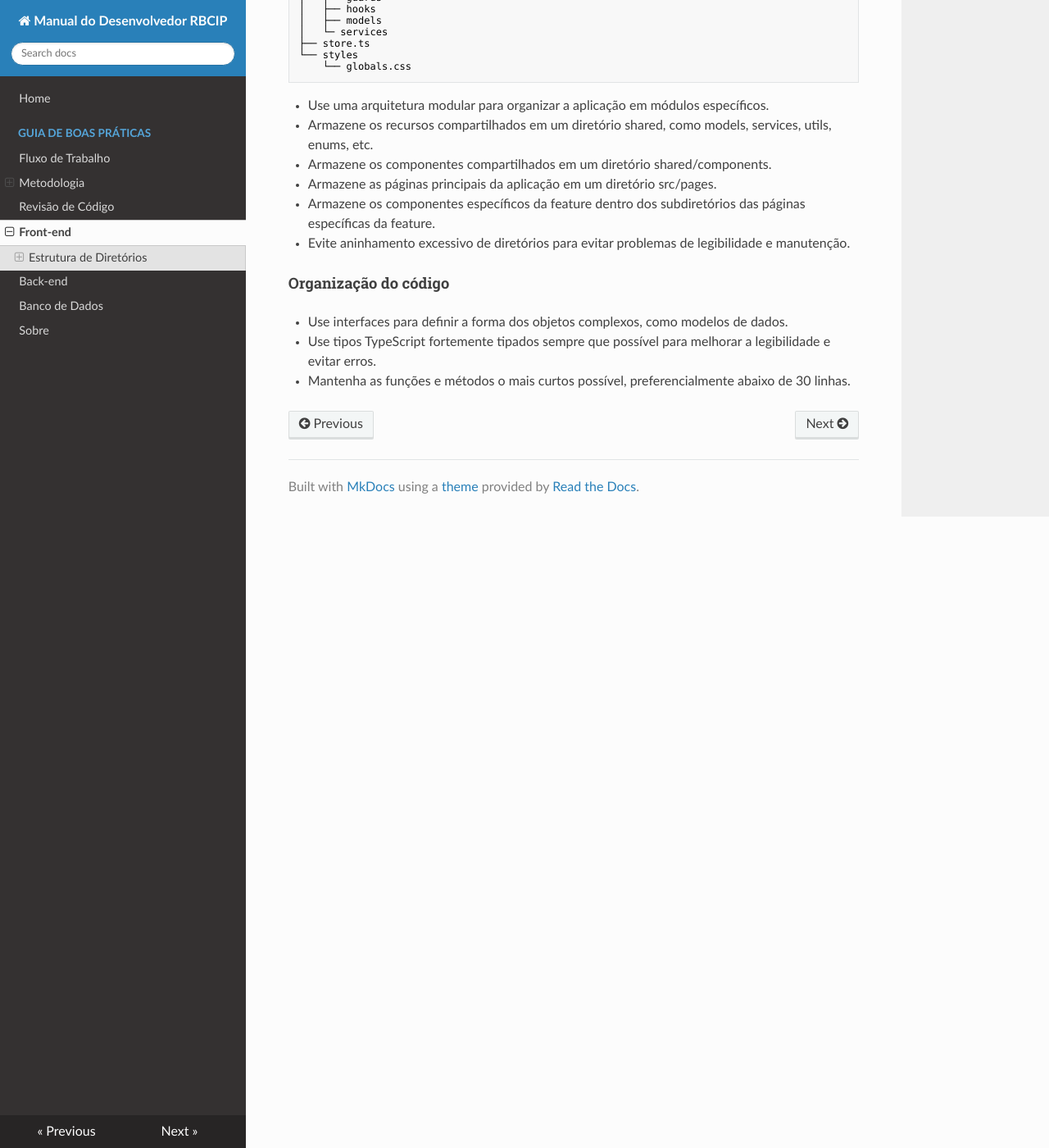
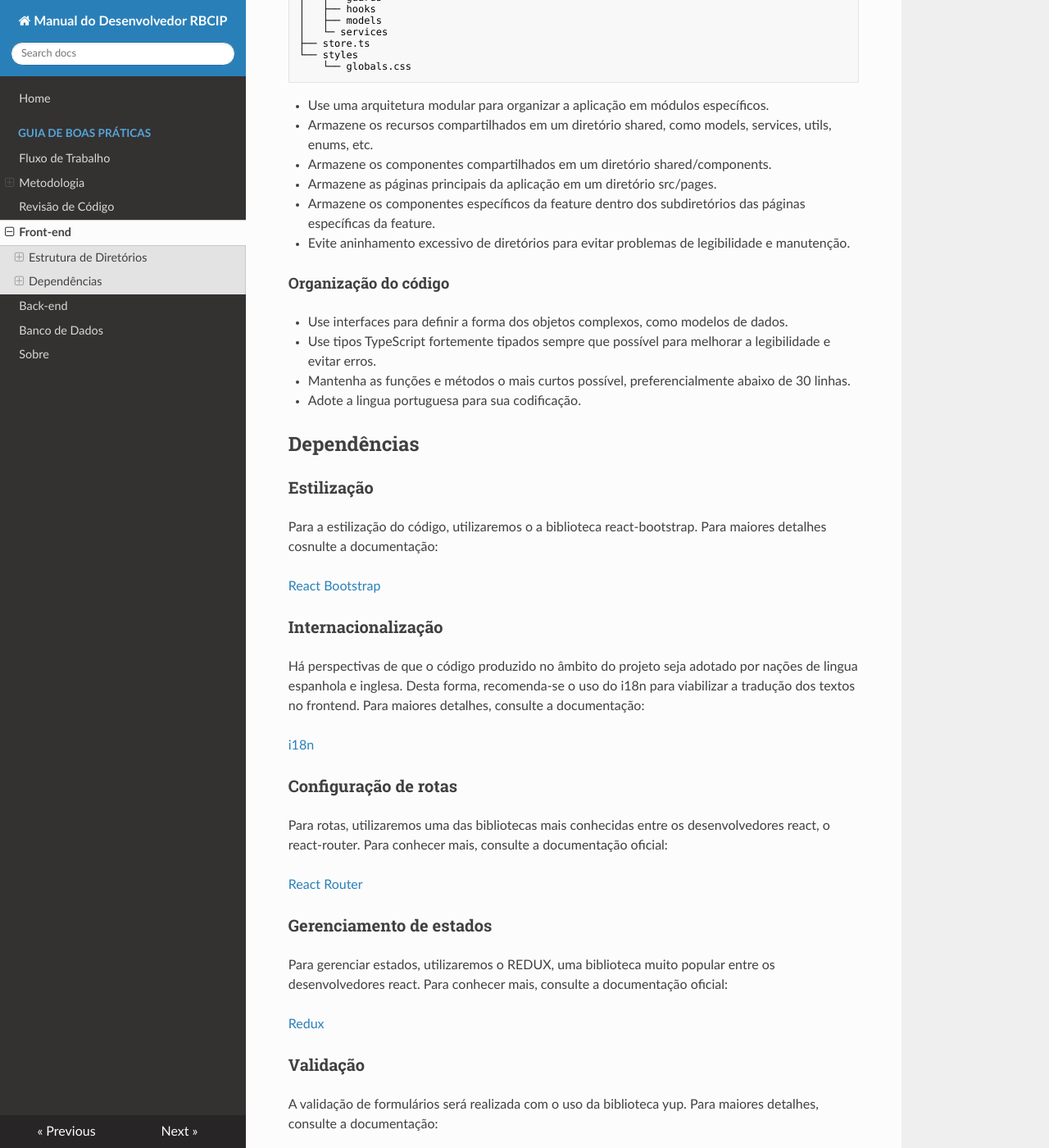
Before and after one commit to jesseazevedo/ManualDesenvolvimento, an MkDocs documentation site: the page built from docs/frontend/index.md, in a window 1280 px wide and 1400 px high, scrolled down 959 px. Shown: the whole window at 82% size. Built offline with MkDocs 1.6.1, drawn with Linux system fonts in a browser that asks for light colours; nearby versions of some CDN libraries; some of the changed text lies outside the part shown.

Commit message:
Adição definições front-end

```diff
--- a/docs/frontend/index.md
+++ b/docs/frontend/index.md
@@ -65,3 +65,47 @@
 - Use interfaces para definir a forma dos objetos complexos, como modelos de dados.
 - Use tipos TypeScript fortemente tipados sempre que possível para melhorar a legibilidade e evitar erros.
 - Mantenha as funções e métodos o mais curtos possível, preferencialmente abaixo de 30 linhas.
+- Adote a lingua portuguesa para sua codificação.
+
+## Dependências
+
+### Estilização
+
+Para a estilização do código, utilizaremos o a biblioteca react-bootstrap. Para maiores detalhes cosnulte a documentação:
+
+[React Bootstrap](https://react-bootstrap.netlify.app/docs/getting-started/introduction)
+
+### Internacionalização
+
+Há perspectivas de que o código produzido no âmbito do projeto seja adotado por nações de lingua espanhola e inglesa. Desta forma, recomenda-se o uso do i18n para viabilizar a tradução dos textos no frontend. Para maiores detalhes, consulte a documentação:
+
+[i18n](https://www.npmjs.com/package/i18next)
+
+### Configuração de rotas
+
+Para rotas, utilizaremos uma das bibliotecas mais conhecidas entre os desenvolvedores react, o react-router. Para conhecer mais, consulte a documentação oficial:
+
+[React Router](https://reactrouter.com/en/main)
+
+### Gerenciamento de estados
+
+Para gerenciar estados, utilizaremos o REDUX, uma biblioteca muito popular entre os desenvolvedores react. Para conhecer mais, consulte a documentação oficial:
+
+[Redux](https://redux.js.org/)
+
+### Validação
+
+A validação de formulários será realizada com o uso da biblioteca yup. Para maiores detalhes, consulte a documentação:
+
+[YUP](https://www.npmjs.com/package/yup)
+
+### Requisições
+
+Para realizar requisições, o front-end utilizará a biblioteca axios. Para conhecer, acesse a documentação:
+
+[AXIOS](https://axios-http.com/ptbr/docs/intro)
+
+### Outras dependências
+
+- jest (testes)
+- classnames (estilização)
```
